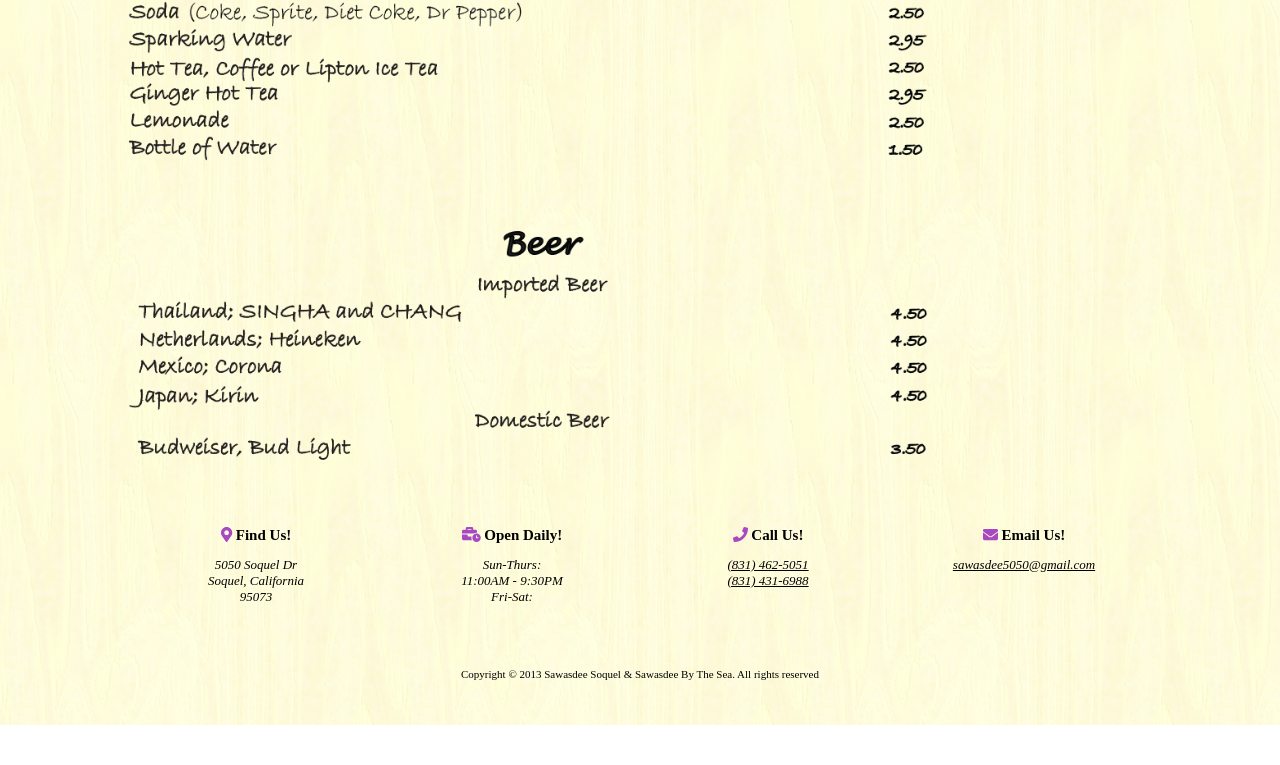
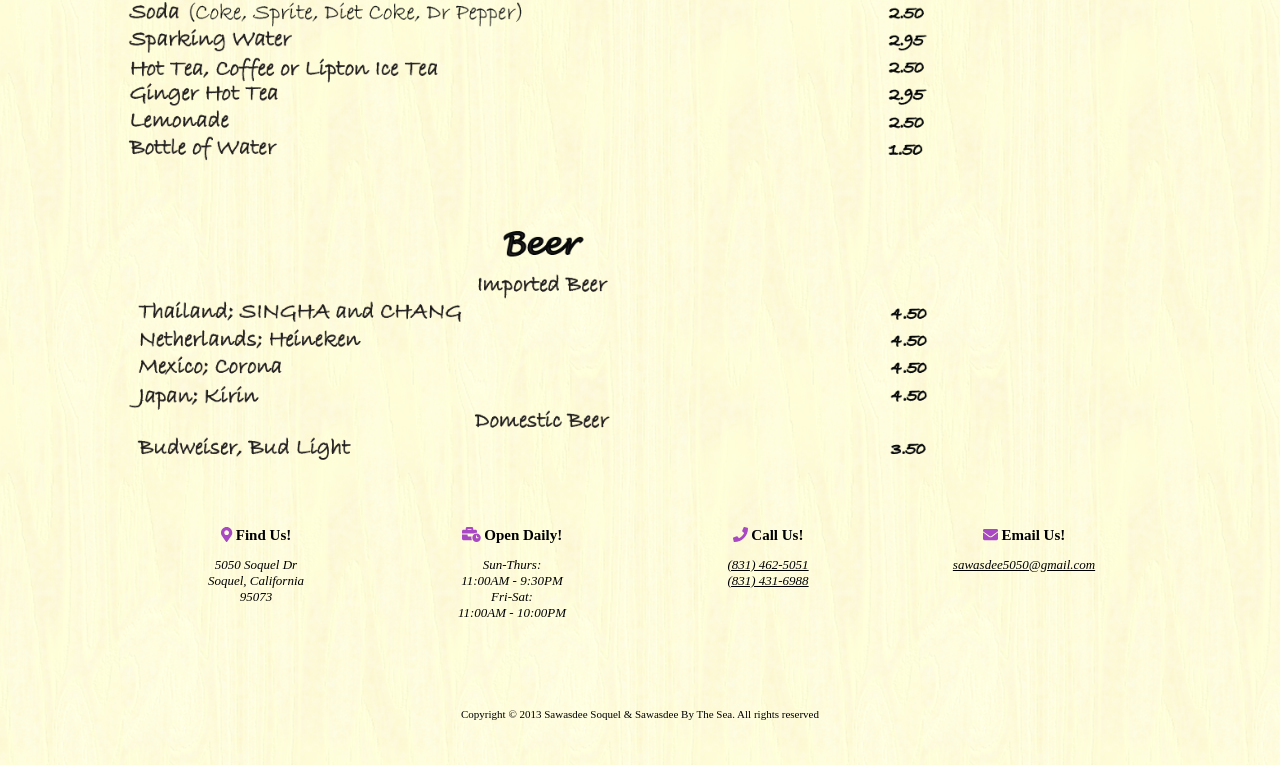
Before and after one commit to meeramenon07/restaurant-website-Sawasdee, a React (Create React App) app: page /LunchMenu in a window 1280 px wide. Shown: the part 4254-5019 px from the top of the page. Before the commit the page ends 4979 px from the top, so only its background shows below. Built offline with nearby package versions, Linux system fonts and the light colour scheme.

Commit message:
Addressed compile warnings and adjusted footer

```diff
--- a/src/App.js
+++ b/src/App.js
@@ -1,4 +1,4 @@
-import React, { Component } from 'react';
+import React from 'react';
 import { BrowserRouter, Route } from 'react-router-dom'
 
 /* Styles */
@@ -8,14 +8,11 @@ import Header from './components/Header.js'
 import Footer from './components/Footer.js'
 import Sidebar from './components/Sidebar.js'
 import SlideShow from './components/Slideshow.js'
-
 /* Menu Components */
 import LunchMenu from './components/LunchMenu.js'
 import DinnerMenu from './components/DinnerMenu.js'
-import OnlineMenu from './components/OnlineMenu.js'
 
 const App = () => {
-
   return (
     <BrowserRouter>
       <div>
@@ -25,7 +22,7 @@ const App = () => {
         <div className="menuAndNavContainer">
           <Route exact path='/LunchMenu' component={LunchMenu} />
           <Route exact path='/DinnerMenu' component={DinnerMenu} />
-          <Route exact path='/OrderOnline' component={OnlineMenu} />
+
         </div>
         <div className="container">
           <Route exact path='/' component={SlideShow} />
@@ -35,7 +32,6 @@ const App = () => {
         <Footer />
       </div>
     </BrowserRouter>)
-
 }
 
 export default App;
--- a/src/components/Header.js
+++ b/src/components/Header.js
@@ -32,8 +32,9 @@ const Header = () => (
           <a
             className="nav-item"
             activeClassName="active"
+            href="https://onlineorders.wawio.com/menu/58b094014f5ee90b787b23ce"
             target="_blank"
-            href="https://onlineorders.wawio.com/menu/58b094014f5ee90b787b23ce"
+            rel="noopener noreferrer"
           > Order Online
           </a>
         </li>
--- a/src/components/LunchMenu.js
+++ b/src/components/LunchMenu.js
@@ -1,9 +1,6 @@
 import React from 'react'
-import {Link} from 'react-router-dom'
-//import '../css/NotHomepage.css';
 
 const LunchMenu = () => {
-  require('../css/NotHomepage.css')
   return (
     <div className="menuAndNavContainer">
       <div id="menuNav">
--- a/src/components/OnlineMenu.js
+++ /dev/null
@@ -1,7 +0,0 @@
-import React from 'react'
-
-const OnlineMenu = () => (
-  <iframe src="https://onlineorders.wawio.com/menu/58b094014f5ee90b787b23ce"/>
-)
-
-export default OnlineMenu
--- a/src/css/App.css
+++ b/src/css/App.css
@@ -74,7 +74,7 @@ nav li {
 .sidebar {
   padding: 30px;
   text-align: center;
-  width: 25%;
+  width: 100%;
   float: left;
   box-sizing: border-box;
 /*  max-width: 250px;*/
@@ -91,37 +91,30 @@ nav li {
   color: purple;
 }
 .info {
+  width: 25%;
+  height: 100px;
   font-size: 15px;
   text-align: left;
+  float: left;
+  box-sizing: border-box;
 }
 #purple {
   color: #a848c2;
 }
 .content {
+  width: 100%;
+  max-width: 900px;
+  margin: auto;
   padding: 40px;
   padding-top: 20px;
-  float: left;
-/*  min-width: 600px;*/
-  max-width: 800px;
-  box-sizing: border-box;
 }
 .content li {
 	padding: 10px;
-
-}
-iframe {
-  width: 100%;
-  height: 100%;
-/*  margin: 0 auto;*/
-  float: left;
-  margin-top: 20px;
-  height: 120rem;
-  border: none;
-/*  padding-bottom: 100px;*/
 }
 img {
+  margin: auto;
   padding-top: 20px;
-  padding-bottom: 20px;
+  padding-bottom: 40px;
   width: 100%;
 /*  float: left;*/
 }
--- a/src/css/index.css
+++ /dev/null
@@ -1,18 +0,0 @@
-body {
-  margin: 0;
-  padding: 0;
-  font-family: -apple-system, BlinkMacSystemFont, "Segoe UI", "Roboto", "Oxygen",
-    "Ubuntu", "Cantarell", "Fira Sans", "Droid Sans", "Helvetica Neue",
-    sans-serif;
-  -webkit-font-smoothing: antialiased;
-  -moz-osx-font-smoothing: grayscale;
-}
-
-#title {
-	font-family: 'Cinzel', serif;
-}
-
-code {
-  font-family: source-code-pro, Menlo, Monaco, Consolas, "Courier New",
-    monospace;
-}
```
Also changed, not shown: 55 other files (tests, documents, lock files or other folders).
